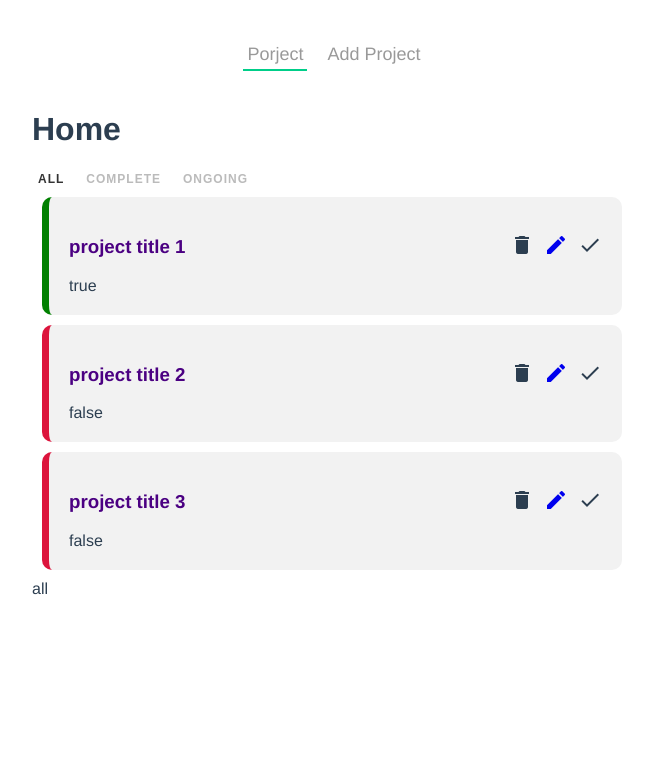
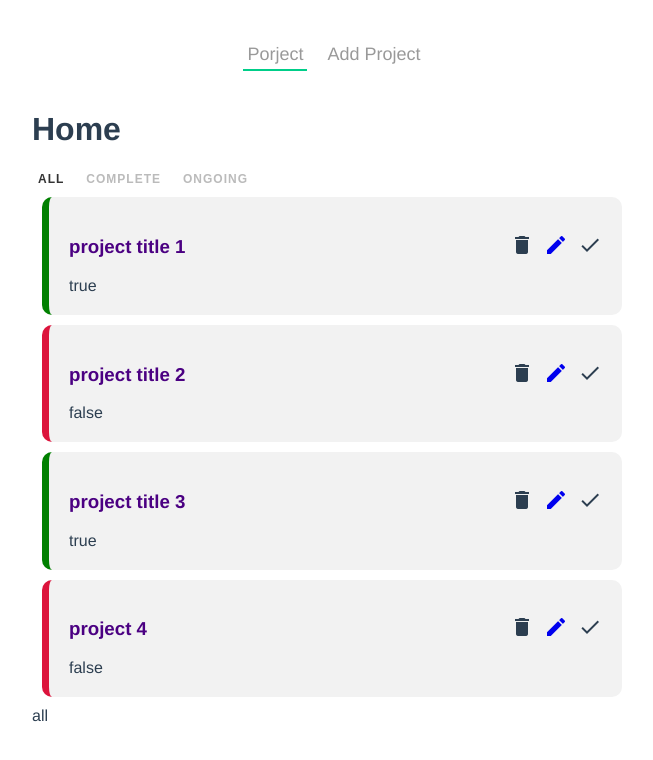
Before and after one commit to WaiYanHeinWillian/Project-Planning, a Vue app: page / in a window 1280 px wide. Shown: the top 760 px of the page, without its empty margins (308-961 px from the left). Built offline with nearby package versions, Linux system fonts and the light colour scheme; data requests are answered from the project's data file.

Commit message:
Filter Nav with Computed Property

```diff
--- a/database/db.json
+++ b/database/db.json
@@ -16,6 +16,12 @@
       "id": "3",
       "title": "project title 3",
       "detail": "project detail 3",
+      "complete": true
+    },
+    {
+      "id": "6b86",
+      "title": "project 4",
+      "detail": "project detail 4",
       "complete": false
     }
   ]
--- a/src/views/HomeView.vue
+++ b/src/views/HomeView.vue
@@ -2,7 +2,7 @@
   <h1>Home</h1>
   <FilterNav @filterNavData="curNav=$event" v-bind:curNavRe="curNav"></FilterNav>
   <div class="home">
-    <div v-for="project in projects" v-bind:key="project.id">
+    <div v-for="project in filteredProject" v-bind:key="project.id">
       <SingleProject v-bind:projectly="project" v-on:deleting="deleteProject" @updCompProj="CompProject"></SingleProject>
     </div>
       {{curNav}}
@@ -44,6 +44,23 @@ export default {
     SingleProject,
 
   },
+
+  computed:{
+    filteredProject(){
+    if(this.curNav==='complete'){
+      return this.projects.filter(lopPro=>{
+        return lopPro.complete
+      })
+    };
+    if(this.curNav==='ongoing'){
+      return this.projects.filter(loopPro=>{
+        return !loopPro.complete
+      })
+    };
+    return this.projects
+  },
+  },
+
   mounted(){
     fetch('http://localhost:3000/projects')
     .then((response)=>{
```
